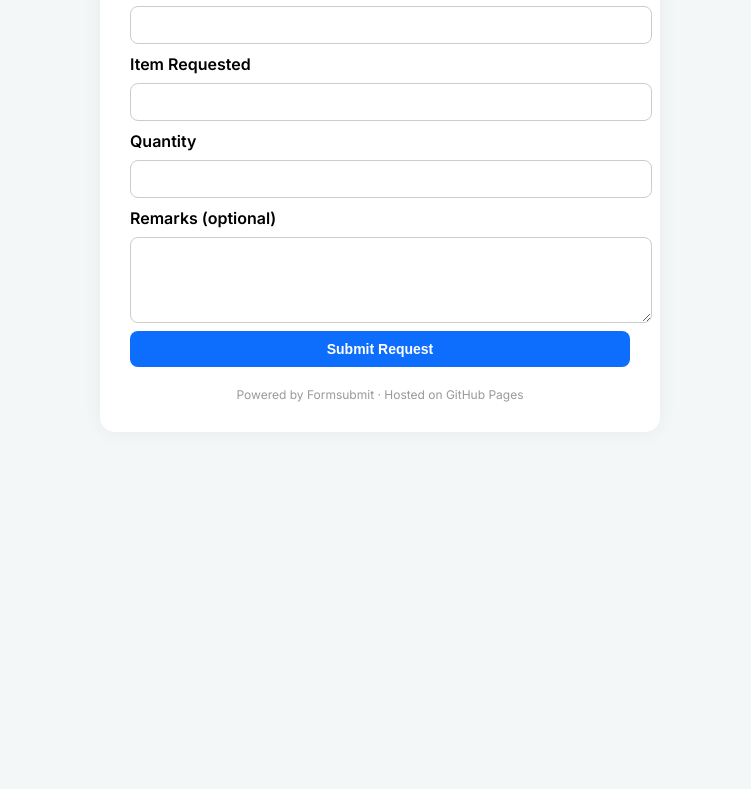
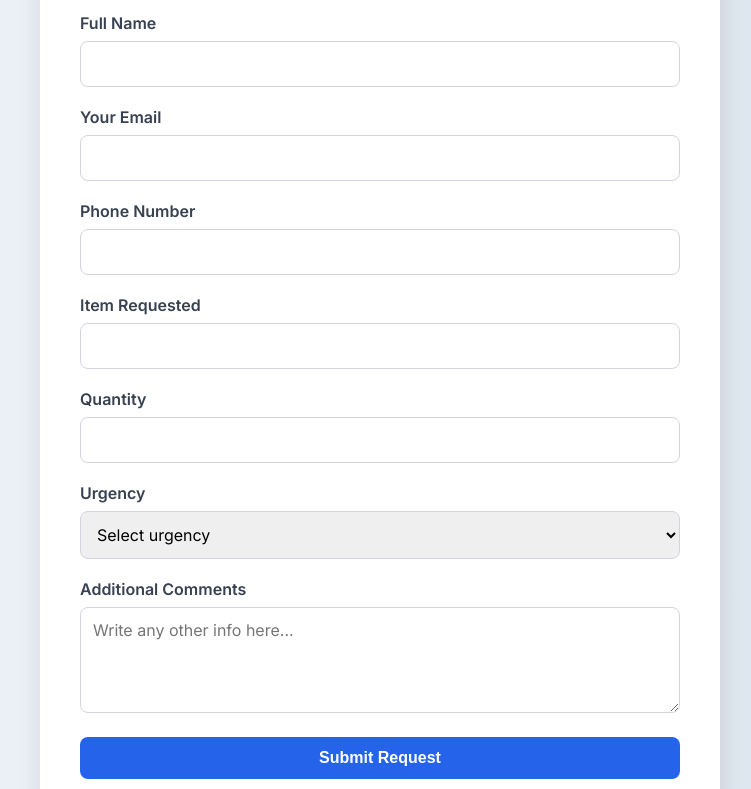
Before and after one commit to ericnkunzi/store-request-form, a plain HTML site: page index.html in a window 1280 px wide. Shown: the part 167-956 px from the top of the page, without its empty margins (260-1011 px from the left). Before the commit the page ends 800 px from the top, so only its background shows below. Drawn offline with Linux system fonts and the light colour scheme.

Commit message:
Update index.html

```diff
--- a/index.html
+++ b/index.html
@@ -8,83 +8,96 @@
   <style>
     body {
       font-family: 'Inter', sans-serif;
-      background: #f4f7f8;
+      background: linear-gradient(to right, #f0f4f8, #d9e2ec);
       margin: 0;
       padding: 0;
     }
     .container {
-      max-width: 500px;
-      margin: 40px auto;
-      background: white;
-      padding: 30px;
-      border-radius: 15px;
-      box-shadow: 0 0 20px rgba(0,0,0,0.05);
+      max-width: 600px;
+      margin: 60px auto;
+      background: #fff;
+      padding: 30px 40px;
+      border-radius: 12px;
+      box-shadow: 0 10px 25px rgba(0, 0, 0, 0.1);
     }
-    h2 {
+    h1 {
       text-align: center;
-      margin-bottom: 25px;
-      color: #333;
+      color: #1f2937;
+      margin-bottom: 30px;
     }
     label {
       display: block;
-      margin: 10px 0 5px;
+      margin-bottom: 8px;
       font-weight: 600;
+      color: #374151;
     }
-    input, textarea, button {
+    input, select, textarea {
       width: 100%;
-      padding: 10px;
-      margin-top: 4px;
-      border: 1px solid #ccc;
+      padding: 12px;
+      margin-bottom: 20px;
+      border: 1px solid #d1d5db;
       border-radius: 8px;
-      font-size: 14px;
+      box-sizing: border-box;
+      font-size: 16px;
+      font-family: inherit;
     }
     button {
-      background-color: #0d6efd;
+      background-color: #2563eb;
       color: white;
+      padding: 12px;
       border: none;
-      font-weight: bold;
+      width: 100%;
+      border-radius: 8px;
+      font-size: 16px;
+      font-weight: 600;
       cursor: pointer;
-      transition: background 0.3s;
+      transition: background-color 0.3s ease;
     }
     button:hover {
-      background-color: #0b5ed7;
+      background-color: #1d4ed8;
     }
-    .footer {
-      text-align: center;
-      font-size: 12px;
-      margin-top: 20px;
-      color: #999;
+    @media (max-width: 640px) {
+      .container {
+        margin: 30px 16px;
+        padding: 20px;
+      }
     }
   </style>
 </head>
 <body>
   <div class="container">
-    <h2>Store Request Form</h2>
-    <form action="https://formsubmit.co/e.nkunzi@afdb.org" method="POST">
-      <!-- Primary recipient: e.nkunzi@afdb.org -->
+    <h1>Store Request Form</h1>
+    <form action="https://formspree.io/f/mqaqjrry" method="POST">
+      <label for="name">Full Name</label>
+      <input type="text" name="name" id="name" required />
 
-      <label for="name">Your Name</label>
-      <input type="text" name="name" id="name" required />
+      <label for="email">Your Email</label>
+      <input type="email" name="email" id="email" required />
+
+      <label for="phone">Phone Number</label>
+      <input type="tel" name="phone" id="phone" required />
 
       <label for="item">Item Requested</label>
       <input type="text" name="item" id="item" required />
 
       <label for="quantity">Quantity</label>
-      <input type="number" name="quantity" id="quantity" required />
+      <input type="number" name="quantity" id="quantity" required min="1" />
 
-      <label for="remarks">Remarks (optional)</label>
-      <textarea name="remarks" id="remarks" rows="4"></textarea>
+      <label for="urgency">Urgency</label>
+      <select name="urgency" id="urgency" required>
+        <option value="">Select urgency</option>
+        <option value="low">Low</option>
+        <option value="normal">Normal</option>
+        <option value="high">High</option>
+      </select>
 
-      <!-- Hidden fields -->
-      <input type="hidden" name="_captcha" value="false">
-      <input type="hidden" name="_next" value="https://your-username.github.io/store-request-form/thankyou.html" />
+      <label for="comments">Additional Comments</label>
+      <textarea name="comments" id="comments" rows="4" placeholder="Write any other info here..."></textarea>
 
-      <br/>
+      <input type="hidden" name="_redirect" value="https://ericnkunzi.github.io/store-request-form/thankyou.html" />
+
       <button type="submit">Submit Request</button>
     </form>
-    <div class="footer">
-      Powered by Formsubmit · Hosted on GitHub Pages
-    </div>
   </div>
 </body>
 </html>
```
